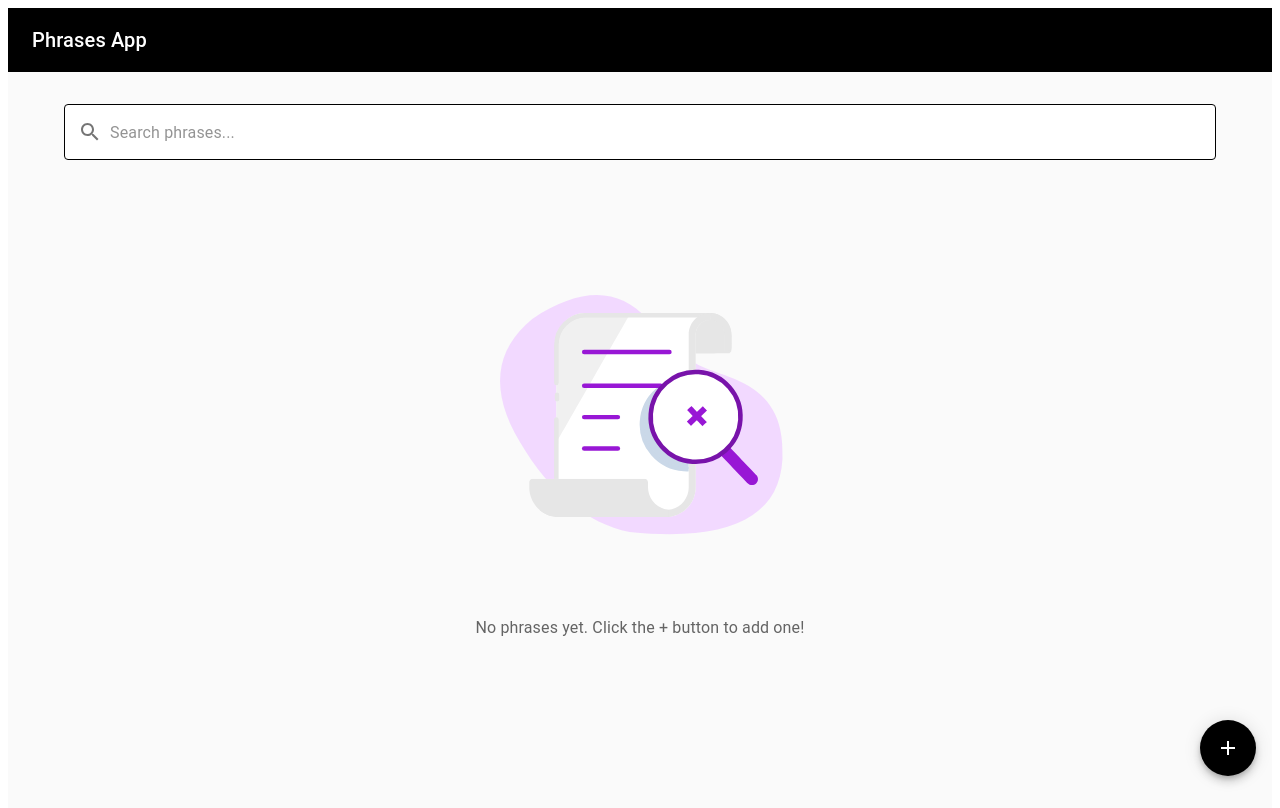
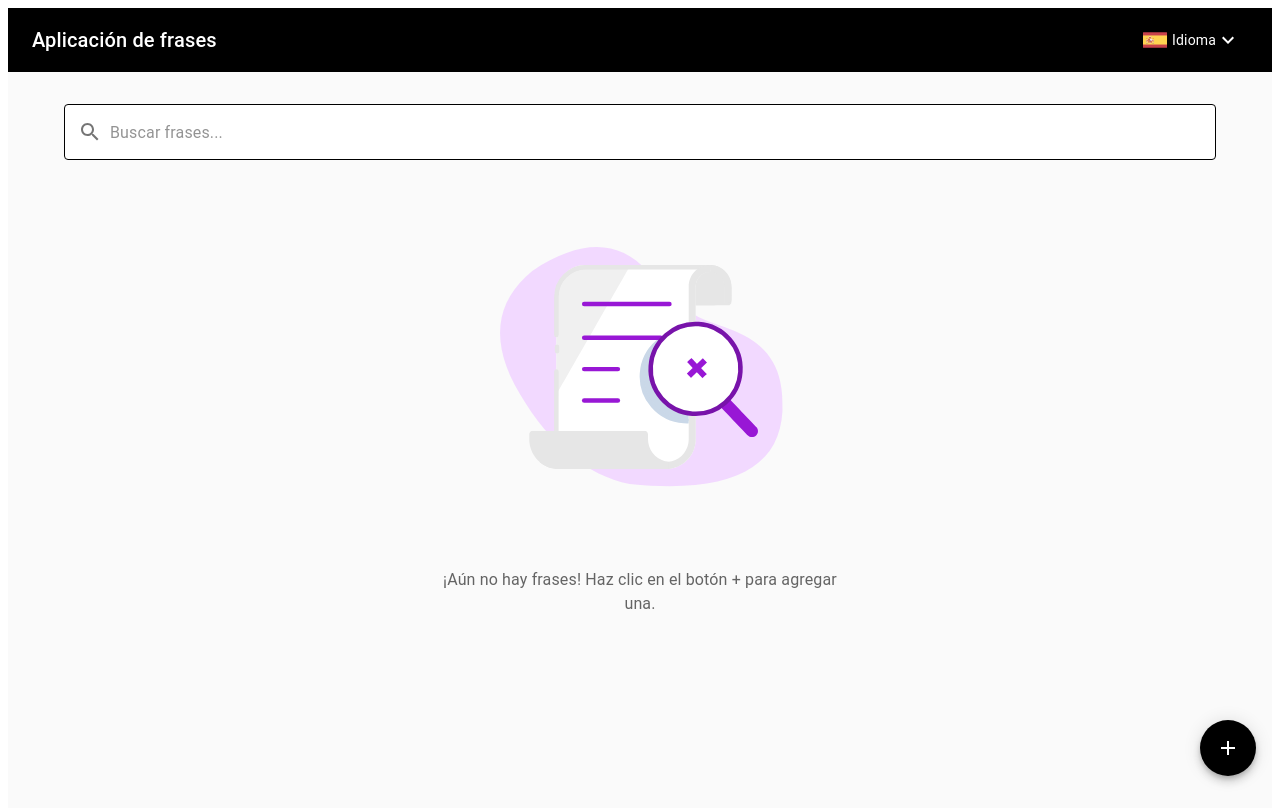
Before and after one commit to Sashaejarque/phrase-matrix, a React (Vite) app: page / in a window 1280 px wide. Built offline with nearby package versions, Linux system fonts and the light colour scheme.

Commit message:
Feat: added i18 for translate language and language selector on topbar

```diff
--- a/package.json
+++ b/package.json
@@ -20,8 +20,11 @@
     "@mui/icons-material": "^6.4.4",
     "@mui/material": "^6.4.4",
     "framer-motion": "^12.4.3",
+    "i18next": "^24.2.2",
     "react": "^19.0.0",
     "react-dom": "^19.0.0",
+    "react-flags-select": "^2.2.3",
+    "react-i18next": "^15.4.0",
     "react-lottie": "^1.2.10",
     "react-toastify": "^11.0.3",
     "react-use-localstorage": "^3.5.3",
--- a/src/App.tsx
+++ b/src/App.tsx
@@ -1,13 +1,16 @@
 import { PhrasesProvider } from './features/phrase/context/PhrasesContext';
-import PrhaseIndex from './features/phrase/PhraseIndex';
+import PhraseIndex from './features/phrase/PhraseIndex';
 import '../src/utils/styles.global.css';
 import ErrorBoundary from './utils/ErrorBoundary';
 import { ToastContainer } from 'react-toastify';
 import 'react-toastify/dist/ReactToastify.css';
+import { I18nextProvider } from 'react-i18next';
+import i18n from './utils/I18n';
 
 function App() {
   return (
     <ErrorBoundary>
+      <I18nextProvider i18n={i18n}>
         <PhrasesProvider>
           <ToastContainer
             position="bottom-center"
@@ -15,8 +18,9 @@ function App() {
             hideProgressBar
             closeButton
           />
-        <PrhaseIndex />
+          <PhraseIndex />
         </PhrasesProvider>
+      </I18nextProvider>
     </ErrorBoundary>
   );
 }
--- a/src/features/phrase/PhraseIndex.tsx
+++ b/src/features/phrase/PhraseIndex.tsx
@@ -7,6 +7,7 @@ import AddPhraseButton from './components/AddPhraseButton';
 import TopBar from './components/TopBar';
 import { usePhraseContext } from './context/PhrasesContext';
 import Loader from './components/Loader';
+import { useTranslation } from 'react-i18next';
 
 const DialogAddPhrase = lazy(() => import('./components/DialogAddPhrase'));
 const MemoizedPhraseList = lazy(
@@ -18,31 +19,31 @@ const PhraseIndex = () => {
     state: { searchTerm, phrases, loading },
     actions: { addPhrase, setSearchTerm, deletePhrase },
   } = usePhraseContext();
-
+  const { t } = useTranslation();
   const [isDialogToggled, handleDialogToggle] = useToggle();
 
   const hasPhrases = phrases.length > 0;
   if (loading) {
     return (
       <>
-        <TopBar title="Phrases App" />
-        <Loader />
+        <TopBar title={t('title_app')} />
+        <Loader text={t('loading')} />
       </>
     );
   }
+
   return (
     <Box sx={{ flexGrow: 1, minHeight: '100vh', bgcolor: 'grey.50' }}>
-      <TopBar title="Phrases App" />
+      <TopBar title={t('title_app')} />
       <Container maxWidth="lg" sx={{ mt: 4, mb: 4 }}>
-        <SearchBar value={searchTerm} onChange={setSearchTerm} />
-
-        {!hasPhrases && <EmptyState />}
+        <SearchBar value={searchTerm} onChange={setSearchTerm} t={t} />
+        {!hasPhrases && <EmptyState t={t} />}
         {hasPhrases && (
           <Suspense
             fallback={
               <Stack alignItems="center" justifyContent="center" sx={{ mt: 4 }}>
                 <CircularProgress
-                  title="Loading..."
+                  title={t('loading')}
                   size={50}
                   sx={{ color: 'black' }}
                 />
@@ -58,6 +59,9 @@ const PhraseIndex = () => {
             closeDialog={handleDialogToggle}
             isDialogOpen={isDialogToggled}
             addPhrase={addPhrase}
+            title={t('add_new_phrase')}
+            buttonTitle={t('add_phrase')}
+            inputLabel={t('enter_phrase')}
           />
         </Suspense>
       </Container>
--- a/src/features/phrase/components/DialogAddPhrase.tsx
+++ b/src/features/phrase/components/DialogAddPhrase.tsx
@@ -16,18 +16,18 @@ interface DialogAddPhraseProps {
   isDialogOpen: boolean;
   closeDialog: () => void;
   addPhrase: (phrase: string) => void;
-  title?: string;
-  buttonTitle?: string;
-  inputLabel?: string;
+  title: string;
+  buttonTitle: string;
+  inputLabel: string;
 }
 
 const DialogAddPhrase = ({
   isDialogOpen,
   closeDialog,
   addPhrase,
-  title = 'Add a new phrase',
-  buttonTitle = 'Add phrase',
-  inputLabel = 'Enter your phrase',
+  title,
+  buttonTitle,
+  inputLabel,
 }: DialogAddPhraseProps) => {
   const [newPhrase, setNewPhrase] = useState('');
   const inputRef = useRef<HTMLInputElement | null>(null);
--- a/src/features/phrase/components/EmptyState.tsx
+++ b/src/features/phrase/components/EmptyState.tsx
@@ -3,14 +3,10 @@ import Lottie from 'react-lottie';
 import EmptyLottie from '../../../utils/lotties/emptyState.json';
 
 interface EmptyStateProps {
+  t: (key: string) => string;
   message?: string;
 }
-const defaultEmptyStateMessage =
-  ' No phrases yet. Click the + button to add one!';
-
-const EmptyState = ({
-  message = defaultEmptyStateMessage,
-}: EmptyStateProps) => {
+const EmptyState = ({ t, message = 'empty_phrases' }: EmptyStateProps) => {
   const defaultOptions = {
     loop: true,
     autoplay: true,
@@ -21,7 +17,7 @@ const EmptyState = ({
     <Box sx={styles.box}>
       <Lottie options={defaultOptions} />
       <Typography variant="body1" color="text.secondary">
-        {message}
+        {t(message)}
       </Typography>
     </Box>
   );
@@ -34,6 +30,7 @@ const styles = {
     maxHeight: '400px',
     margin: '0 auto',
     padding: '20px',
+    marginTop: -6,
   },
 };
 export default EmptyState;
--- a/src/features/phrase/components/Loader.tsx
+++ b/src/features/phrase/components/Loader.tsx
@@ -2,7 +2,7 @@ import { Stack, Typography } from '@mui/material';
 import Lottie from 'react-lottie';
 import LoaderLottie from '../../../utils/lotties/loader.json';
 
-const Loader = () => {
+const Loader = ({ text = 'Loading...' }: { text: string }) => {
   const defaultOptions = {
     loop: true,
     autoplay: true,
@@ -20,7 +20,7 @@ const Loader = () => {
       }}
     >
       <Lottie options={defaultOptions} />
-      <Typography>Loading...</Typography>
+      <Typography>{text}</Typography>
     </Stack>
   );
 };
--- a/src/features/phrase/components/SearchBar.tsx
+++ b/src/features/phrase/components/SearchBar.tsx
@@ -6,9 +6,10 @@ import { useDebounce } from '../../../hooks/useDebounce';
 interface SearchBarProps {
   value: string;
   onChange: (value: string) => void;
+  t: (key: string) => string;
 }
 
-const SearchBar = ({ value, onChange }: SearchBarProps) => {
+const SearchBar = ({ value, onChange, t }: SearchBarProps) => {
   const [inputValue, setInputValue] = useState(value);
   const debouncedValue = useDebounce(inputValue, 500);
 
@@ -24,7 +25,7 @@ const SearchBar = ({ value, onChange }: SearchBarProps) => {
     <TextField
       fullWidth
       variant="outlined"
-      placeholder="Search phrases..."
+      placeholder={t('search_placeholder')}
       value={inputValue}
       onChange={(e) => setInputValue(e.target.value)}
       slotProps={{
--- a/src/features/phrase/components/TopBar.tsx
+++ b/src/features/phrase/components/TopBar.tsx
@@ -1,12 +1,62 @@
 import { AppBar, Toolbar, Typography } from '@mui/material';
+import { useTranslation } from 'react-i18next';
+import { useState } from 'react';
+import { Menu, MenuItem, IconButton } from '@mui/material';
+import { Gb, Es } from 'react-flags-select';
+import { KeyboardArrowDown } from '@mui/icons-material';
 
 const TopBar = ({ title }: { title: string }) => {
+  const { t, i18n } = useTranslation();
+  const [anchorEl, setAnchorEl] = useState<null | HTMLElement>(null);
+
+  const currentLanguage = i18n.language;
+
+  const handleClick = (event: React.MouseEvent<HTMLButtonElement>) => {
+    setAnchorEl(event.currentTarget);
+  };
+
+  const handleClose = () => {
+    setAnchorEl(null);
+  };
+
+  const changeLanguage = (lang: string) => {
+    i18n.changeLanguage(lang);
+    handleClose();
+  };
+
   return (
     <AppBar position="static" elevation={0} sx={{ backgroundColor: 'black' }}>
       <Toolbar>
         <Typography variant="h6" component="div" sx={{ flexGrow: 1 }}>
           {title}
         </Typography>
+        <IconButton
+          onClick={handleClick}
+          sx={{ color: 'white', display: 'flex', alignItems: 'center' }}
+        >
+          {currentLanguage === 'en' ? (
+            <Gb style={{ marginRight: 5 }} />
+          ) : (
+            <Es style={{ marginRight: 5 }} />
+          )}
+          <Typography variant="body2">{t('lang')}</Typography>
+          <KeyboardArrowDown sx={{ ml: 0 }} />
+        </IconButton>
+        <Menu
+          anchorEl={anchorEl}
+          open={Boolean(anchorEl)}
+          onClose={handleClose}
+        >
+          {currentLanguage === 'en' ? (
+            <MenuItem onClick={() => changeLanguage('es')}>
+              <Es style={{ width: 20, marginRight: 8 }} /> Español
+            </MenuItem>
+          ) : (
+            <MenuItem onClick={() => changeLanguage('en')}>
+              <Gb style={{ width: 20, marginRight: 8 }} /> English
+            </MenuItem>
+          )}
+        </Menu>
       </Toolbar>
     </AppBar>
   );
--- /dev/null
+++ b/src/utils/I18n.ts
@@ -0,0 +1,24 @@
+import i18n from 'i18next';
+import { initReactI18next } from 'react-i18next';
+import * as en from '../utils/translates/en.json';
+import * as es from '../utils/translates/es.json';
+
+const resources = {
+  en: {
+    translation: en,
+  },
+  es: {
+    translation: es,
+  },
+};
+
+i18n.use(initReactI18next).init({
+  resources,
+  lng: 'es',
+  fallbackLng: 'es',
+  interpolation: {
+    escapeValue: false,
+  },
+});
+
+export default i18n;
--- /dev/null
+++ b/src/utils/translates/en.json
@@ -0,0 +1,15 @@
+{
+  "add_new_phrase": "Add a new phrase",
+  "add_phrase": "Add phrase",
+  "couldnt_delete_phrase": "Couldn't delete the phrase.",
+  "empty_phrases": "No phrases yet. Click the + button to add one!",
+  "enter_phrase": "Enter your phrase",
+  "error_loading_phrases": "Error loading phrases.",
+  "lang": "Language",
+  "loading": "Loading...",
+  "phrase_added_success": "Phrase added successfully!",
+  "phrase_deleted_correctly": "Phrase deleted correctly!",
+  "phrase_error": "Couldn't add the phrase.",
+  "search_placeholder": "Search phrases...",
+  "title_app": "Phrases app"
+}
--- /dev/null
+++ b/src/utils/translates/es.json
@@ -0,0 +1,15 @@
+{
+  "add_new_phrase": "Agregar una nueva frase",
+  "add_phrase": "Agregar frase",
+  "couldnt_delete_phrase": "No se pudo eliminar la frase.",
+  "empty_phrases": "¡Aún no hay frases! Haz clic en el botón + para agregar una.",
+  "enter_phrase": "Ingresa tu frase",
+  "error_loading_phrases": "Error al cargar las frases.",
+  "lang": "Idioma",
+  "loading": "Cargando...",
+  "phrase_added_success": "Frase agregada correctamente!",
+  "phrase_deleted_correctly": "Frase eliminada correctamente!",
+  "phrase_error": "No se pudo agregar la frase.",
+  "search_placeholder": "Buscar frases...",
+  "title_app": "Aplicación de frases"
+}
```
Also changed, not shown: src/features/phrase/context/PhrasesContext.tsx (+8 -6 lines), 1 other file (tests, documents, lock files or other folders). Lines whose indentation alone changed are shown as unchanged.
